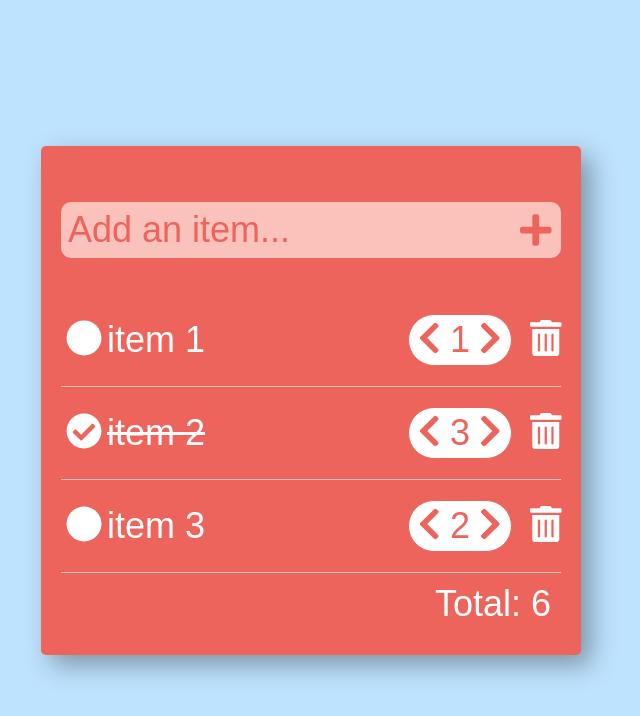
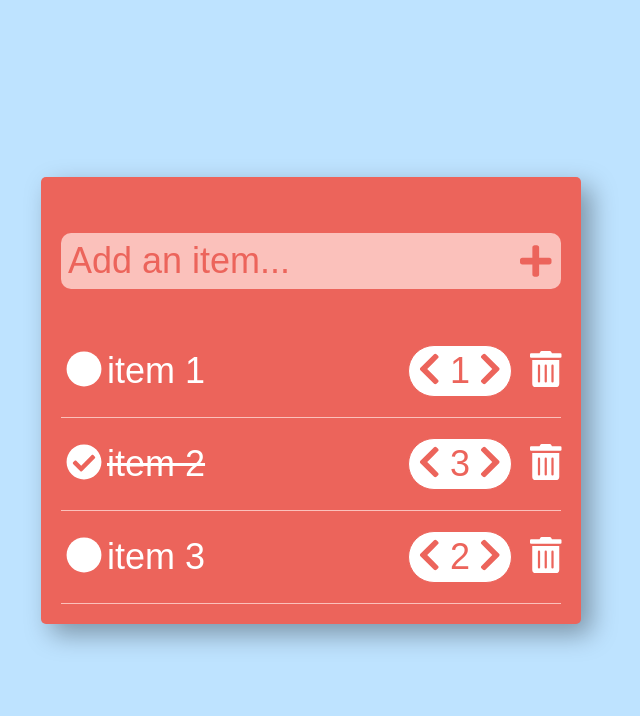
Before and after one commit to sarthak264/shopping-list, a React (Create React App) app: page / in a window 1280 px wide. Shown: the top 716 px of the page, without its empty margins (329-969 px from the left). Built offline with nearby package versions, Linux system fonts and the light colour scheme.

Commit message:
removed total functionality

```diff
--- a/src/App.js
+++ b/src/App.js
@@ -18,9 +18,11 @@ const App = () => {
   ]);
 
   const [inputValue, setInputValue] = useState("");
-  const [totalItemCount, setTotalItemCount] = useState(6);
 
   const handleAddButtonClick = () => {
+    if (inputValue === "") {
+      return;
+    }
     const newItem = {
       itemName: inputValue,
       quantity: 1,
@@ -31,7 +33,6 @@ const App = () => {
 
     setItems(newItems);
     setInputValue("");
-    calculateTotal();
   };
 
   const handleQuantityIncrease = (index) => {
@@ -40,7 +41,6 @@ const App = () => {
     newItems[index].quantity++;
 
     setItems(newItems);
-    calculateTotal();
   };
 
   const handleQuantityDecrease = (index) => {
@@ -53,7 +53,6 @@ const App = () => {
     }
 
     setItems(newItems);
-    calculateTotal();
   };
 
   const toggleComplete = (index) => {
@@ -70,14 +69,6 @@ const App = () => {
     const removed = newItems.splice(index, 1);
 
     setItems(newItems);
-  };
-
-  const calculateTotal = () => {
-    const totalItemCount = items.reduce((total, item) => {
-      return total + item.quantity;
-    }, 0);
-
-    setTotalItemCount(totalItemCount);
   };
 
   return (
@@ -97,7 +88,7 @@ const App = () => {
         </div>
         <div className="item-list">
           {items.map((item, index) => (
-            <div className="item-container">
+            <div className="item-container" key={index}>
               <div className="item-name" onClick={() => toggleComplete(index)}>
                 {item.isSelected ? (
                   <>
@@ -137,7 +128,6 @@ const App = () => {
             </div>
           ))}
         </div>
-        <div className="total">Total: {totalItemCount}</div>
       </div>
     </div>
   );
```
